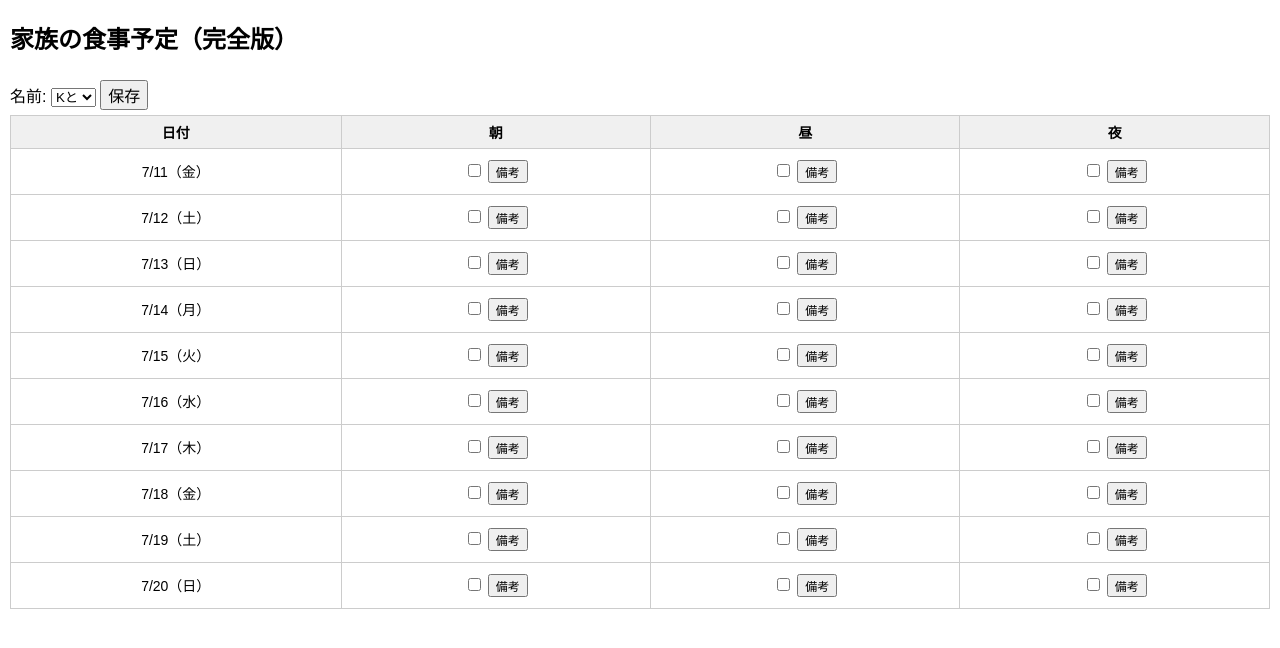
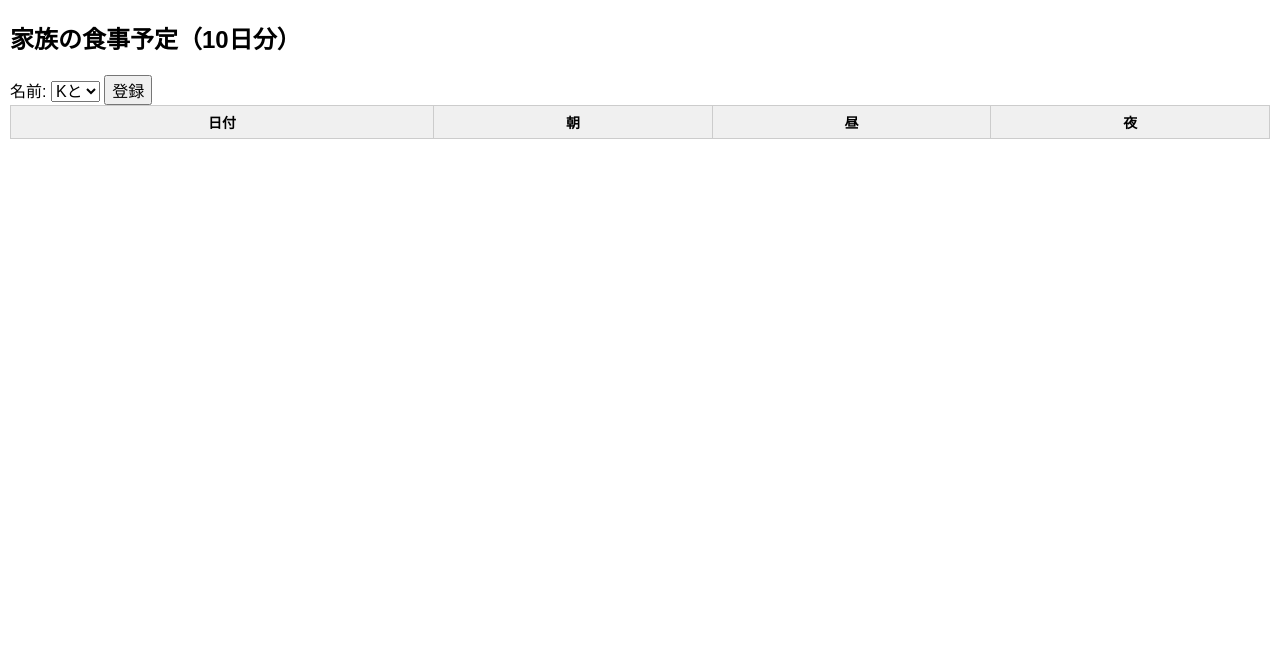
Before and after one commit to KaitoNirasawa/MealSchedule, a plain HTML site: page index.html in a window 1280 px wide. Both pictures are taken after a click on the button "登録". Drawn offline with Linux system fonts and the light colour scheme; no server answers.

Commit message:
Update index.html

```diff
--- a/index.html
+++ b/index.html
@@ -3,77 +3,29 @@
 <head>
 <meta charset="UTF-8" />
 <meta name="viewport" content="width=device-width, initial-scale=1" />
-  <title>家族の食事予定（完全版）</title>
+<title>家族の食事予定</title>
 <style>
-    body {
-      font-family: sans-serif;
-      margin: 10px;
-      font-size: 16px;
-    }
-    table {
-      border-collapse: collapse;
-      width: 100%;
-      font-size: 14px;
-    }
-    th, td {
-      border: 1px solid #ccc;
-      padding: 6px;
-      text-align: center;
-      vertical-align: middle;
-    }
-    th {
-      background: #f0f0f0;
-    }
-    button {
-      font-size: 16px;
-      margin: 5px 0;
-      cursor: pointer;
-    }
-    .hidden {
-      display: none;
-    }
-    .note-button {
-      margin-left: 4px;
-      font-size: 12px;
-      cursor: pointer;
-    }
-    .detail-row {
-      background: #fafafa;
-    }
-    .detail-box {
-      padding: 10px;
-      font-size: 14px;
-      text-align: left;
-    }
-    /* スマホ対応 */
+  body { font-family: sans-serif; margin: 10px; font-size: 16px; }
+  table { border-collapse: collapse; width: 100%; font-size: 14px; }
+  th, td { border: 1px solid #ccc; padding: 6px; text-align: center; }
+  th { background: #f0f0f0; }
+  button, select { font-size: 16px; }
+  .hidden { display: none; }
+  .note-button { margin-left: 4px; font-size: 12px; cursor: pointer; }
+  .detail-row { background: #fafafa; }
+  .detail-box { padding: 10px; font-size: 14px; text-align: left; }
   @media screen and (max-width: 600px) {
-      table, thead, tbody, th, td, tr {
-        display: block;
-      }
-      thead tr {
-        display: none;
-      }
-      tr {
-        margin-bottom: 10px;
-        border: 1px solid #ccc;
-        padding: 6px;
-      }
-      td {
-        border: none;
-        padding: 4px 8px;
-        position: relative;
-        text-align: left;
-      }
-      td::before {
-        content: attr(data-label);
-        font-weight: bold;
-        display: block;
-      }
+    table, thead, tbody, th, td, tr { display: block; }
+    thead tr { display: none; }
+    tr { margin-bottom: 10px; border: 1px solid #ccc; padding: 6px; }
+    td { border: none; padding: 4px 8px; position: relative; text-align: left; }
+    td::before { content: attr(data-label); font-weight: bold; display: block; }
   }
 </style>
 </head>
 <body>
-  <h2>家族の食事予定（完全版）</h2>
+  <h2>家族の食事予定（10日分）</h2>
+
   <label>名前:
     <select id="nameSelect">
       <option value="Kと">Kと</option>
@@ -85,7 +37,7 @@
   <button id="registerBtn" onclick="toggleRegistration()">登録</button>
   <button id="saveBtn" class="hidden" onclick="saveData()">保存</button>
 
-  <table id="mealTable">
+  <table id="mealTable" aria-label="食事予定テーブル">
     <thead>
       <tr>
         <th>日付</th>
@@ -98,17 +50,25 @@
   </table>
 
   <script>
-    const API_URL = 'https://script.google.com/macros/s/AKfycbxeG4ZFstT4bu9O0rUlrT9_LDH2HJOG6-I6q3NTgTwqagy0HbLxGEjNYDX7JkhrbRTc/exec';
-
+    const API_URL = 'ここにGoogle Apps ScriptのウェブアプリURLを貼ってください';
     const members = ['Kと', 'Tし', 'Aり', 'Yこ'];
-    let data = {};  // { '日付': { 朝: [], 昼: [], 夜: [], 備考: {キー:内容} } }
+    let data = {};  // { '日付': { 朝: [], 昼: [], 夜: [], 備考: {} } }
     let isRegistering = false;
     let openDetailDate = null;
 
+    // 日付文字列を作成（例：7/11（木））
+    function getDateString(offset) {
+      const date = new Date();
+      date.setDate(date.getDate() + offset);
+      const wdays = ['日', '月', '火', '水', '木', '金', '土'];
+      return `${date.getMonth() + 1}/${date.getDate()}（${wdays[date.getDay()]}）`;
+    }
+
+    // データ取得
     async function fetchData() {
       try {
         const res = await fetch(API_URL);
-        if (!res.ok) throw new Error('データ取得失敗: ' + res.status);
+        if (!res.ok) throw new Error('データ取得失敗');
         const rows = await res.json();
         data = {};
         rows.forEach(({date, meal, name, note}) => {
@@ -117,44 +77,95 @@
           if (note) data[date].備考[`${date}_${meal}_${name}`] = note;
         });
         renderTable();
-      } catch (e) {
-        alert(e.message);
+      } catch (err) {
+        alert('データの取得に失敗しました。');
+        console.error(err);
       }
     }
 
-    function getDateString(offset) {
-      const date = new Date();
-      date.setDate(date.getDate() + offset);
-      const weekday = ['日','月','火','水','木','金','土'][date.getDay()];
-      return `${date.getMonth()+1}/${date.getDate()}（${weekday}）`;
+    // 保存処理
+    async function saveData() {
+      const name = document.getElementById('nameSelect').value;
+      const checkboxes = document.querySelectorAll('input[type="checkbox"][data-date]');
+
+      // 登録者の既存データを一旦クリア
+      for (let i = 0; i < 10; i++) {
+        const dateStr = getDateString(i);
+        ['朝', '昼', '夜'].forEach(meal => {
+          const idx = data[dateStr][meal].indexOf(name);
+          if (idx !== -1) data[dateStr][meal].splice(idx, 1);
+          const noteKey = `${dateStr}_${meal}_${name}`;
+          delete data[dateStr].備考[noteKey];
+        });
       }
 
+      // チェックされた箇所を追加
+      checkboxes.forEach(cb => {
+        if (cb.checked) {
+          const date = cb.dataset.date;
+          const meal = cb.dataset.meal;
+          const noteKey = `${date}_${meal}_${name}`;
+          if (!data[date][meal].includes(name)) data[date][meal].push(name);
+          const note = cb.dataset.note || '';
+          if (note) data[date].備考[noteKey] = note;
+        }
+      });
+
+      // 送信用データに変換
+      const allRows = [];
+      Object.keys(data).forEach(date => {
+        ['朝', '昼', '夜'].forEach(meal => {
+          data[date][meal].forEach(name => {
+            const noteKey = `${date}_${meal}_${name}`;
+            allRows.push({ date, meal, name, note: data[date].備考[noteKey] || '' });
+          });
+        });
+      });
+
+      try {
+        const res = await fetch(API_URL, {
+          method: 'POST',
+          headers: { 'Content-Type': 'application/json' },
+          body: JSON.stringify(allRows)
+        });
+        if (!res.ok) throw new Error('保存に失敗しました');
+        const resJson = await res.json();
+        if (resJson.result !== 'success') throw new Error('サーバーエラー');
+        alert('保存しました');
+        toggleRegistration(false);
+        fetchData();
+      } catch (err) {
+        alert(err.message || '保存時にエラーが発生しました');
+        console.error(err);
+      }
+    }
+
+    // テーブル描画
     function renderTable() {
       const tbody = document.getElementById('mealBody');
       tbody.innerHTML = '';
       const name = document.getElementById('nameSelect').value;
 
-      for(let i=0; i<10; i++){
+      for (let i = 0; i < 10; i++) {
         const dateStr = getDateString(i);
-        if(!data[dateStr]){
+        if (!data[dateStr]) {
           data[dateStr] = { 朝: [], 昼: [], 夜: [], 備考: {} };
         }
+        const row = document.createElement('tr');
 
-        // メイン行
-        const row = document.createElement('tr');
-        if(isRegistering){
-          const renderCell = (meal) => {
+        if (isRegistering) {
+          // チェックボックス＋備考ボタン表示
+          const createCell = meal => {
             const checked = data[dateStr][meal].includes(name) ? 'checked' : '';
-            const noteKey = `${dateStr}_${meal}_${name}`;
-            return `<input type="checkbox" data-date="${dateStr}" data-meal="${meal}" ${checked}>` +
-                   `<button class="note-button" onclick="openNotePopup('${noteKey}')">備考</button>`;
+            return `
+              <td data-label="${meal}">
+                <input type="checkbox" data-date="${dateStr}" data-meal="${meal}" ${checked} />
+                <button class="note-button" onclick="openNotePopup('${dateStr}','${meal}','${name}')">備考</button>
+              </td>`;
           };
-          row.innerHTML = `
-            <td data-label="日付">${dateStr}</td>
-            <td data-label="朝">${renderCell('朝')}</td>
-            <td data-label="昼">${renderCell('昼')}</td>
-            <td data-label="夜">${renderCell('夜')}</td>
-          `;
+
+          row.innerHTML = `<td data-label="日付">${dateStr}</td>` +
+            createCell('朝') + createCell('昼') + createCell('夜');
         } else {
           row.innerHTML = `
             <td data-label="日付"><button onclick="toggleDetail('${dateStr}')">${dateStr}</button></td>
@@ -165,100 +176,21 @@
         }
         tbody.appendChild(row);
 
-        // 詳細行
-        if(openDetailDate === dateStr && !isRegistering){
+        // 詳細行（登録モードでないときのみ表示）
+        if (openDetailDate === dateStr && !isRegistering) {
           const detailRow = document.createElement('tr');
-          detailRow.classList.add('detail-row');
+          detailRow.className = 'detail-row';
           detailRow.innerHTML = `<td colspan="4" class="detail-box">${generateDetailHtml(dateStr)}</td>`;
           tbody.appendChild(detailRow);
         }
       }
     }
 
-    function toggleRegistration(){
+    // 登録モード切替
+    function toggleRegistration(forceOff) {
+      if (typeof forceOff === 'boolean') {
+        isRegistering = !forceOff;
+      } else {
         isRegistering = !isRegistering;
-      document.getElementById('registerBtn').classList.toggle('hidden', isRegistering);
-      document.getElementById('saveBtn').classList.toggle('hidden', !isRegistering);
-      openDetailDate = null;
-      renderTable();
       }
-
-    function openNotePopup(key){
-      const currentNote = data[getDateFromKey(key)].備考[key] || '';
-      const input = prompt('備考を入力してください', currentNote);
-      if(input !== null){
-        data[getDateFromKey(key)].備考[key] = input;
-      }
-    }
-
-    function getDateFromKey(key){
-      return key.split('_')[0];
-    }
-
-    function toggleDetail(dateStr){
-      openDetailDate = (openDetailDate === dateStr) ? null : dateStr;
-      renderTable();
-    }
-
-    async function saveData(){
-      const name = document.getElementById('nameSelect').value;
-      const checkboxes = document.querySelectorAll('input[type=checkbox][data-date]');
-
-      // 一旦その人のデータ削除
-      for(const date in data){
-        ['朝','昼','夜'].forEach(meal => {
-          data[date][meal] = data[date][meal].filter(n => n !== name);
-          // 備考も削除（備考は登録時にセットし直すため）
-          const noteKeyPrefix = `${date}_${meal}_${name}`;
-          Object.keys(data[date].備考).forEach(k => {
-            if(k.startsWith(noteKeyPrefix)) delete data[date].備考[k];
-          });
-        });
-      }
-
-      // チェックボックスの内容を反映
-      checkboxes.forEach(cb => {
-        if(cb.checked){
-          const date = cb.dataset.date;
-          const meal = cb.dataset.meal;
-          const noteKey = `${date}_${meal}_${name}`;
-          if(!data[date]) data[date] = { 朝: [], 昼: [], 夜: [], 備考: {} };
-          data[date][meal].push(name);
-          data[date].備考[noteKey] = cb.dataset.note || '';
-        }
-      });
-
-      // 送信用配列に展開
-      const sendData = [];
-      for(const date in data){
-        ['朝','昼','夜'].forEach(meal => {
-          data[date][meal].forEach(name => {
-            const noteKey = `${date}_${meal}_${name}`;
-            const note = data[date].備考[noteKey] || '';
-            sendData.push({date, meal, name, note});
-          });
-        });
-      }
-
-      try {
-        const res = await fetch(API_URL, {
-          method: 'POST',
-          headers: {'Content-Type': 'application/json'},
-          body: JSON.stringify(sendData)
-        });
-        const text = await res.text();
-        if(text.trim() !== 'success') throw new Error(text);
-        alert('保存しました');
-        isRegistering = false;
-        document.getElementById('registerBtn').classList.remove('hidden');
-        document.getElementById('saveBtn').classList.add('hidden');
-        fetchData();
-      } catch(err) {
-        alert('保存に失敗しました: ' + err.message);
-      }
-    }
-
-    fetchData();
-  </script>
-</body>
-</html>
+      document.getElementById('registerBtn').
```
Lines whose indentation alone changed are shown as unchanged.
